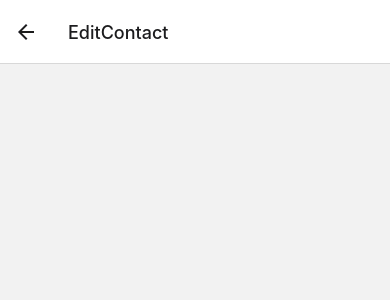
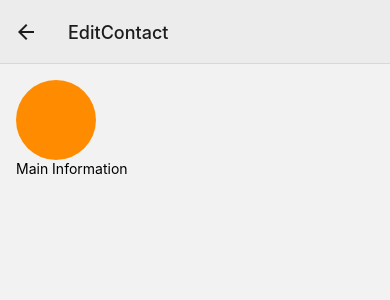
Before and after one commit to wkitsin/ContactList, a React Native app: screen /EditContact in a window 390 px wide. Shown: the top 300 px of the page. Built offline with nearby package versions, Linux system fonts and the light colour scheme.

Commit message:
fix background color

```diff
--- a/src/App.tsx
+++ b/src/App.tsx
@@ -15,8 +15,9 @@ import { createNativeStackNavigator } from '@react-navigation/native-stack';
 import { NavigationContainer } from '@react-navigation/native';
 import Contacts from './Contacts';
 import EditContact from './EditContact';
+import { Color } from './helpers/color';
 
-type RootStackParamList = {
+export type RootStackParamList = {
   Contacts: undefined;
   EditContact: { index: number }
 };
@@ -26,7 +27,7 @@ const App = () => {
 
   return (
     <NavigationContainer>
-      <Stack.Navigator>
+      <Stack.Navigator screenOptions={{ headerStyle: { backgroundColor: Color.HEADER } }}>
         <Stack.Screen
           name='Contacts'
           component={Contacts}
--- a/src/Contacts.tsx
+++ b/src/Contacts.tsx
@@ -1,5 +1,7 @@
+import { NativeStackScreenProps } from '@react-navigation/native-stack';
 import React from 'react';
-import { FlatList, StyleSheet, Text, View } from 'react-native';
+import { FlatList, StyleSheet, Text, TouchableOpacity, View } from 'react-native';
+import { RootStackParamList } from './App';
 import CONTACT_LISTS from './data.json';
 import { Color } from './helpers/color';
 import { SPACING } from './helpers/spacing';
@@ -20,16 +22,23 @@ const ItemSeparatorComponent = () => (
   />
 )
 
-const Contacts = () => {
+type ContactsNavProps = NativeStackScreenProps<RootStackParamList, 'Contacts'>;
+
+const Contacts = (props: ContactsNavProps) => {
+  const { navigation } = props;
+
   const renderItem = ({ item }: { item: ContactListType }) => (
-    <View style={styles.contactContainer}>
+    <TouchableOpacity
+      style={styles.contactContainer}
+      onPress={() => navigation.navigate('EditContact')}
+    >
       <View
         style={styles.avatar}
       />
       <Text style={styles.name}>
         {item.firstName} {item.lastName}
       </Text>
-    </View>
+    </TouchableOpacity>
   )
 
   return (
@@ -46,7 +55,7 @@ const Contacts = () => {
 
 const styles = StyleSheet.create({
   flatList: {
-    paddingHorizontal: SPACING.S_2,
+    backgroundColor: Color.WHITE,
   },
   contactContainer: {
     padding: SPACING.S_2,
--- a/src/EditContact.tsx
+++ b/src/EditContact.tsx
@@ -1,12 +1,34 @@
 import React from 'react';
-import { View } from 'react-native';
+import { ScrollView, StyleSheet, Text, View } from 'react-native';
+import { Color } from './helpers/color';
+import { SPACING } from './helpers/spacing';
 
 const EditContact = () => {
   return (
-    <View>
+    <ScrollView contentContainerStyle={styles.scrollView}>
+      <View
+        style={styles.avatar}
+      />
 
-    </View>
+      <View>
+        <Text>Main Information</Text>
+      </View>
+    </ScrollView>
   );
 };
 
+const styles = StyleSheet.create({
+  scrollView: {
+    padding: SPACING.S_2,
+    flex: 1,
+  },
+  avatar: {
+    backgroundColor: Color.PRIMARY,
+    borderRadius: 40,
+    height: 80,
+    width: 80,
+    marginRight: SPACING.S_2,
+  },
+});
+
 export default EditContact;
--- a/src/helpers/color.ts
+++ b/src/helpers/color.ts
@@ -1,4 +1,6 @@
 export enum Color {
   PRIMARY = '#ff8c00',
   BORDER = '#D0CFCE',
+  HEADER = '#ECECEC',
+  WHITE = 'white',
 }
```
